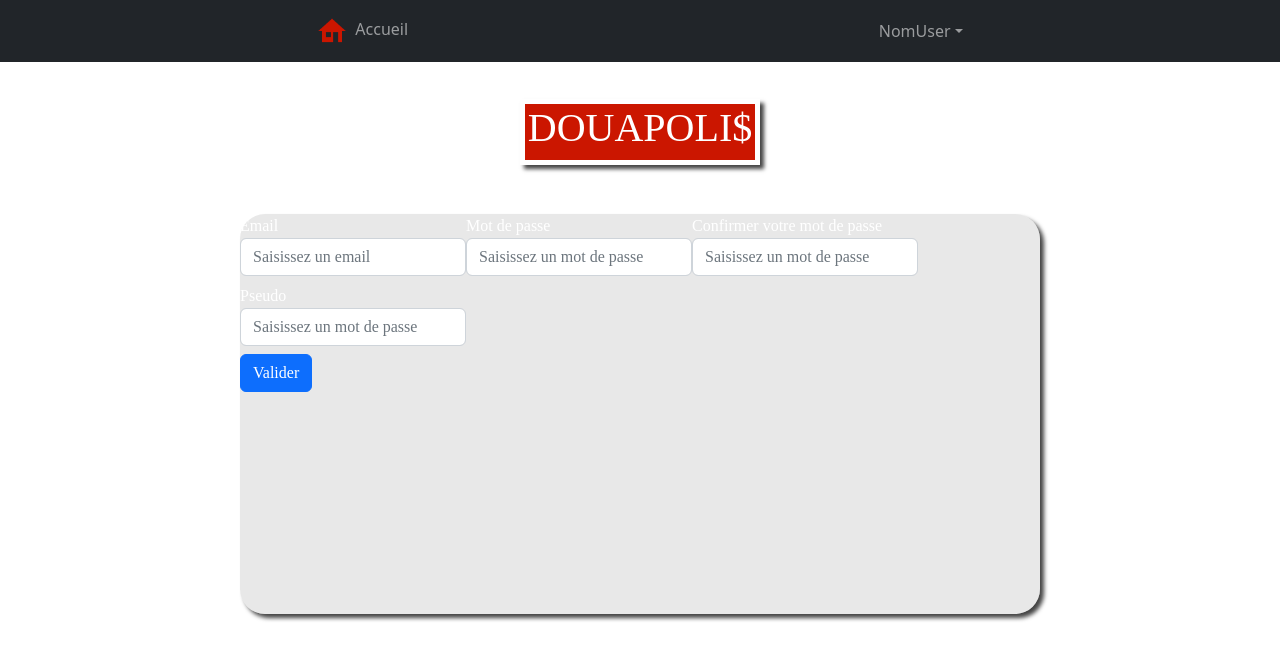
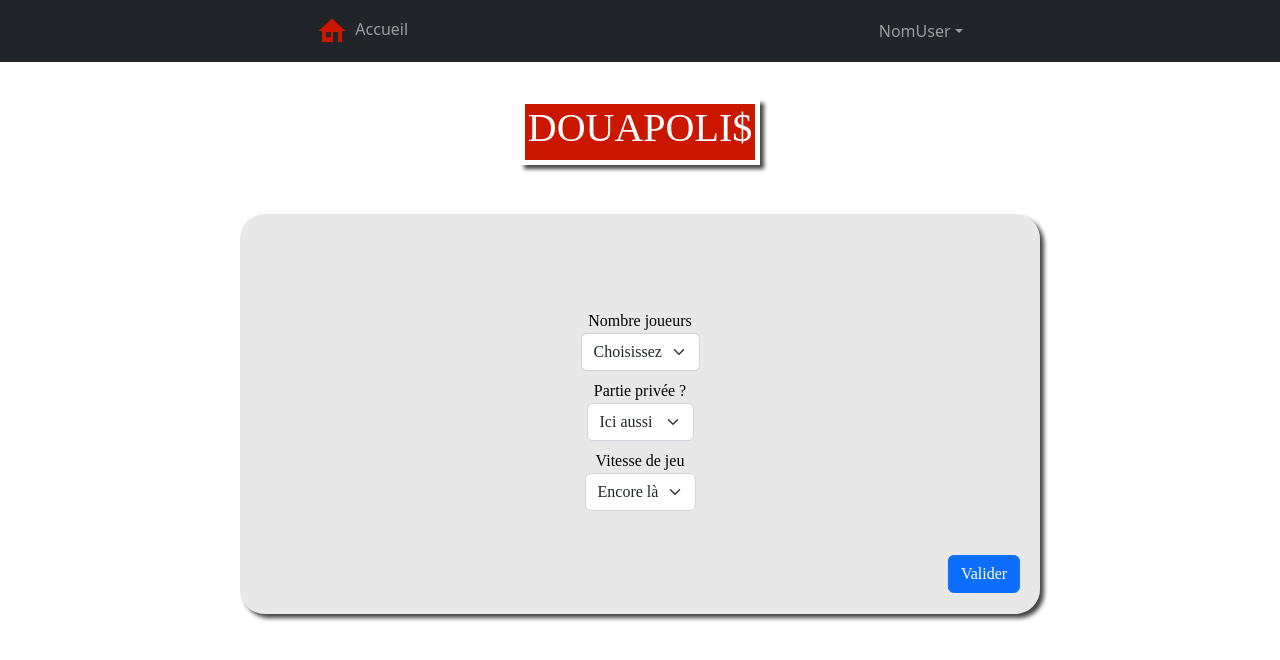
Before and after one commit to clairef2310/Douapolis, a React (Create React App) app in the folder douapolis/: page /NewJeu in a window 1280 px wide. Shown: the top 660 px of the page. Built offline with nearby package versions, Linux system fonts and the light colour scheme.

Commit message:
creation de la page qui etait vide, pour envoyer des infos dans la db

```diff
--- a/douapolis/src/NewJeu.js
+++ b/douapolis/src/NewJeu.js
@@ -1,33 +1,44 @@
 import {Container,Form, Button} from "react-bootstrap";
-import {Navigate } from "react-router-dom";
+import {useNavigate } from "react-router-dom";
 import {useState, React} from 'react';
 import Navigation from "./Navigation";
 
-//Page de création d'un nouveau jeu
-function NewJeu() {
+//page de création d'une nouvelle partie
+function NewPartie() {
 
     //Variable permettant de récupérer et utiliser les données lors d'un changement d'état
-    const [email, setemail] = useState('');
-    const [pass, setpass] = useState('');
-    const [pass2, setpass2] = useState('');
-    const [pseudo, setpseudo] = useState('');
-    const [nomJeu, setnomJeu] = useState('DOUAPOLI$');
+    const [form, setForm] = useState({
+        nbJoueurs: "",
+        priv: "",
+        speed: "",
+    });
 
-    //fonction de changement nom Douapoli$
-    async function changer(){
-        setnomJeu("Projet Informatique");
-    };
+    let navigate = useNavigate();
+    function updateForm(value) {
+        return setForm((prev) => {
+            return { ...prev, ...value };
+        });
+    }
+    // This function will handle the submission.
 
-    //fonction de lancement de partie
-    async function lancePartie(event){
+    async function creationPartie(event){
         event.preventDefault();
 
-          if(email !== "") {
-              alert("le champ email doit être saisi")
-          }
-          else{
-              <Navigate to ="/Jeu"/>
-          }
+        const newGame = { ...form };
+
+        await fetch("http://localhost:5000/game/add", {
+            method: "POST",
+            headers: {
+                "Content-Type": "application/json",
+            },
+            body: JSON.stringify(newGame),
+        })
+        .catch(error => {
+            window.alert(error);
+            return;
+        });
+        setForm({ nbJoueurs: "", priv: "", speed: "" });
+        navigate("/Jeu", {replace : true});
     };
 
     //formulaire et titre afficher sur la page
@@ -36,36 +47,45 @@ function NewJeu() {
             <Navigation/>
                 <Container>
                     <div class="Douapolis">
-                        <center><h1 id="modif" title="Cliquez moi dessus, je suis changeant !" onclick={changer}>{nomJeu}</h1></center>
+                        <center><h1> DOUAPOLI$ </h1></center>
                     </div>
+
                     <div class="Centre">
-                        <Form class="Partie center" name="formulaire">
-                            <Form.Label className="input center" >
-                                Email
+                        <div class="Inscription">
+                            <Form.Label>
+                                Nombre joueurs
                                 <br/>
-                                <Form.Control className="input center" name="email" required  type="email" placeholder="Saisissez un email" value={email} onChange={e => setemail(e.target.value)}/>
+                                <Form.Select class="form-select" aria-label="Default select example" value={form.nbJoueurs} onChange={e => updateForm({nbJoueurs: e.target.value})}>
+                                    <option selected>Choisissez</option>
+                                    <option value="2">2</option>
+                                    <option value="3">3</option>
+                                    <option value="4">4</option>
+                                </Form.Select>
                             </Form.Label>
-                            <Form.Label className="input center" >
-                                Mot de passe
+                            <br/>
+                            <Form.Label>
+                                Partie privée ?
                                 <br/>
-                                <Form.Control className="input center" name="password" required  type="password" placeholder="Saisissez un mot de passe" value={pass} onChange={e => setpass(e.target.value)}/>
+                                <Form.Select class="form-select" aria-label="Default select example" value={form.priv} onChange={e => updateForm({priv: e.target.value})}>
+                                    <option selected>Ici aussi</option>
+                                    <option value="private">Privée</option>
+                                    <option value="public">Publique</option>
+                                </Form.Select>
                             </Form.Label>
-                            {/*les deux mot de passe doivent être les mêmes (peut etre fait directement dans le front) */}
-                            <Form.Label className="input center" >
-                                Confirmer votre mot de passe
+                            <br/>
+                            <Form.Label>
+                                Vitesse de jeu
                                 <br/>
-                                <Form.Control className="input center" name="password" required  type="password" placeholder="Saisissez un mot de passe" value={pass2} onChange={e => setpass2(e.target.value)}/>
+                                <select class="form-select" aria-label="Default select example" value={form.speed} onChange={e => updateForm({speed: e.target.value})}>
+                                    <option selected>Encore là</option>
+                                    <option value="normal">Normale</option>
+                                    <option value="fast">Rapide</option>
+                                </select>
                             </Form.Label>
-                             {/*le pseudo doit être unique (a gérer avec express) */}
-                            <Form.Label className="input center" >
-                                Pseudo
-                                <br/>
-                                <Form.Control className="input center" name="password" required  type="password" placeholder="Saisissez un mot de passe" value={pseudo} onChange={e => setpseudo(e.target.value)}/>
-                            </Form.Label>
-                        </Form>
+                        </div>
 
-                        <div class="buttonJouer">
-                            <Button type="submit" onClick={lancePartie} className='button'> Valider </Button>
+                        <div class="button2">
+                            <Button type="submit" onClick={creationPartie} > Valider </Button>
                         </div>
                     </div>
                 </Container>
@@ -73,4 +93,4 @@ function NewJeu() {
     );
 }
 
-export default NewJeu
+export default NewPartie
```
